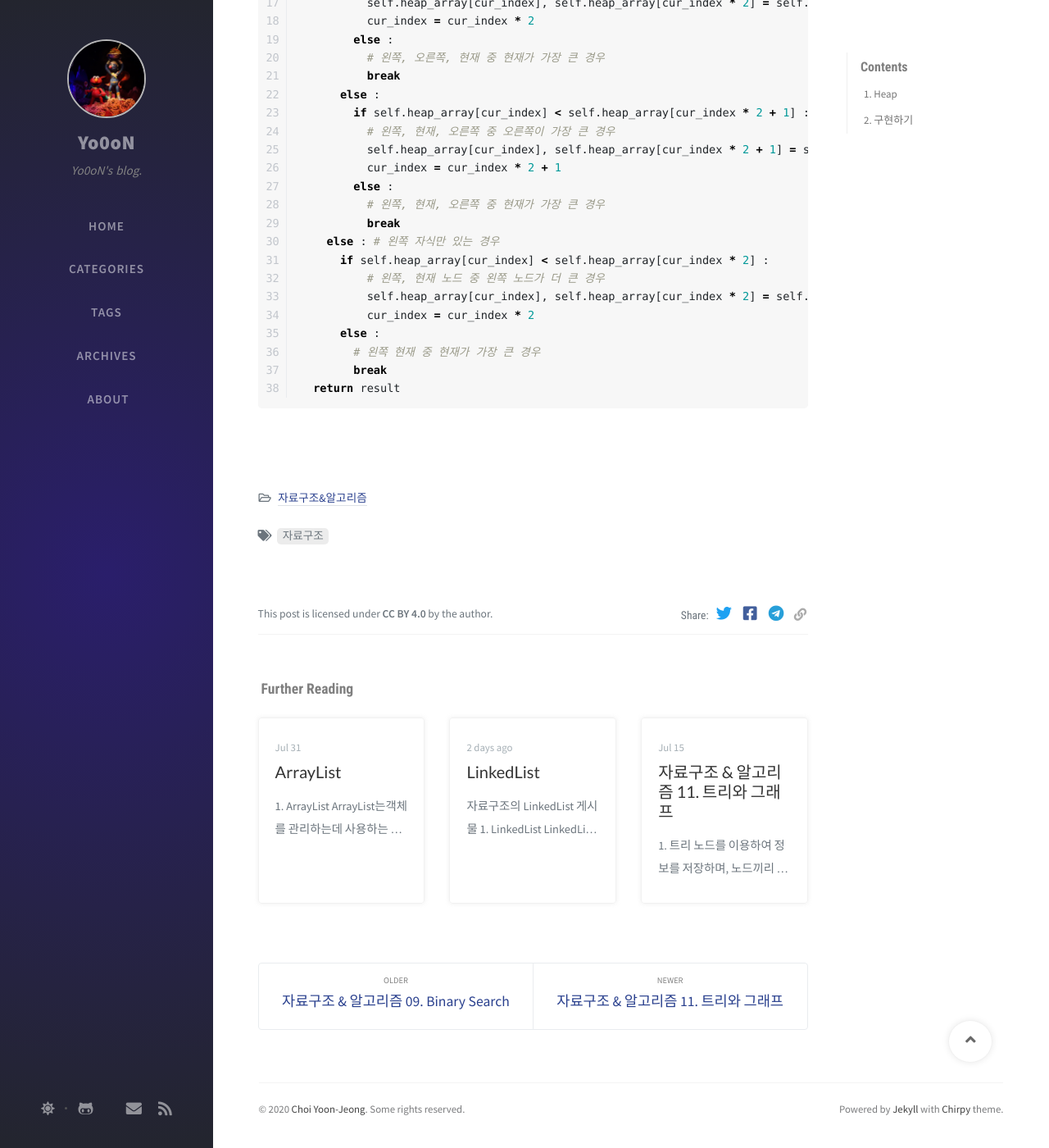
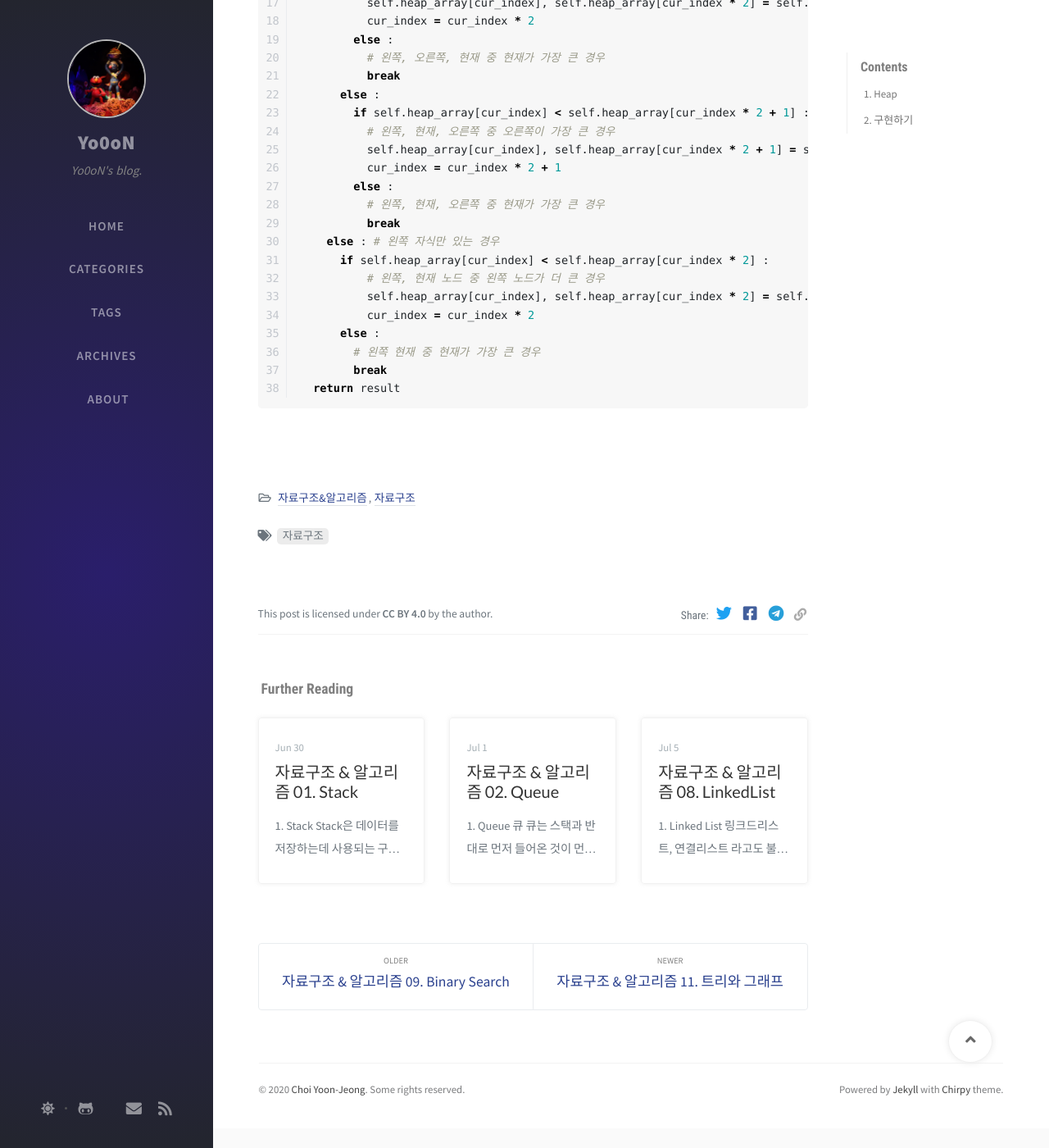
Before and after one commit to Yo0oN/Yo0oN.github.io, a Jekyll site: the page built from _posts/2020-07-15-자료구조04.힙.md, in a window 1280 px wide and 1400 px high, scrolled down 2517 px. Shown: the whole window at 82% size. Built offline with Jekyll 4.4.1, drawn with Linux system fonts in a browser that asks for light colours; nearby versions of some CDN libraries; comment, search, counter and statistics services are not loaded.

Commit message:
Update 2020-07-15-자료구조04.힙.md

```diff
--- a/_posts/2020-07-15-자료구조04.힙.md
+++ b/_posts/2020-07-15-자료구조04.힙.md
@@ -2,7 +2,7 @@
 title: 자료구조 & 알고리즘 10. 힙
 modified: 2020-07-16
 author: Yo0oN
-categories: 자료구조&알고리즘
+categories: [자료구조&알고리즘, 자료구조]
 tags: [자료구조]
 math: true
 ---
```
